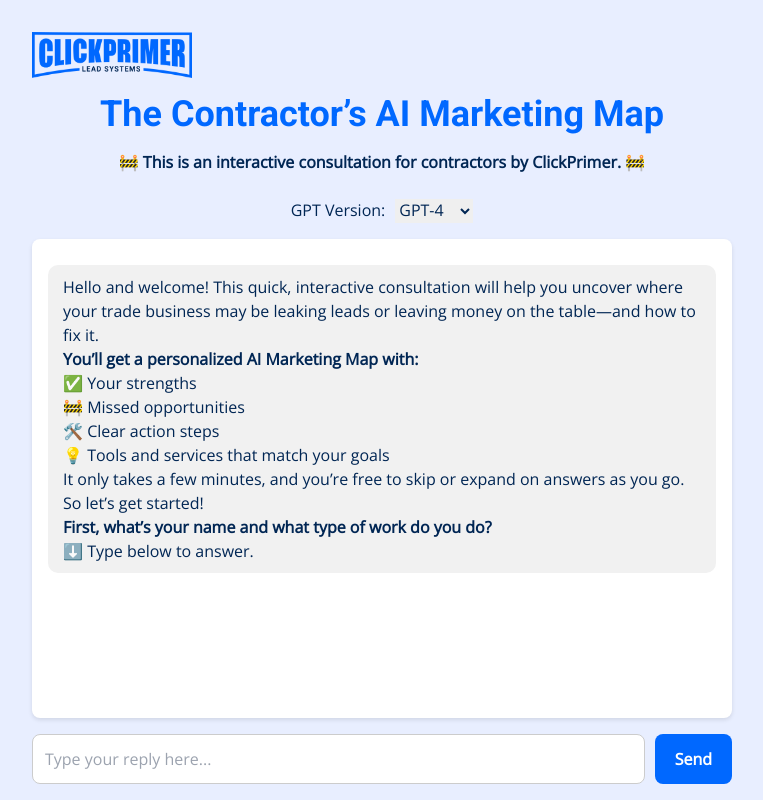
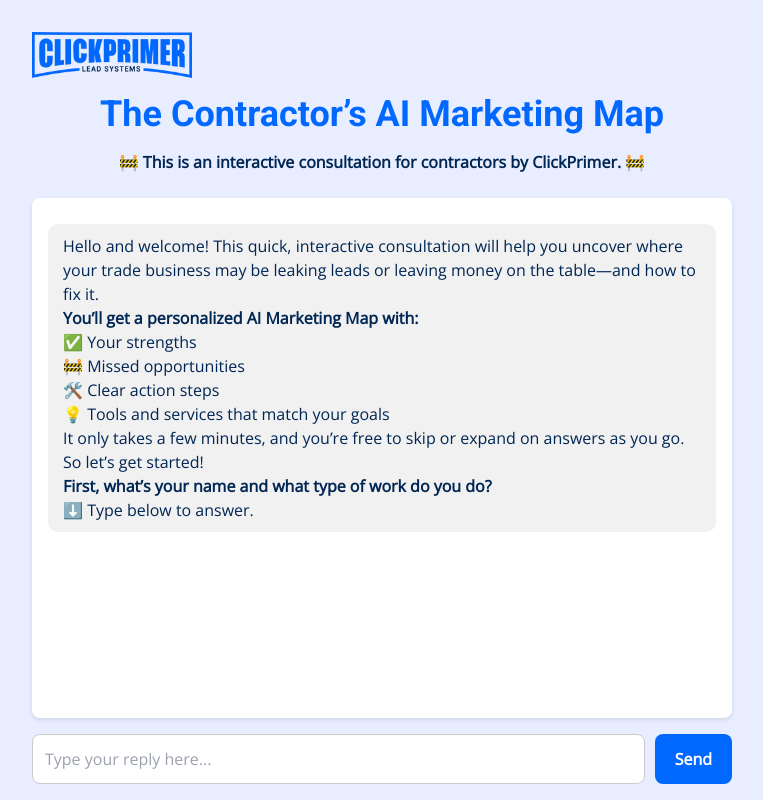
Before and after one commit to clickprimer/contractor-growth-map, a Next.js app: page / in a window 1280 px wide. Shown: the whole page, without its empty margins (258-1021 px from the left). Built offline with nearby package versions, Linux system fonts and the light colour scheme.

Commit message:
Update index.js

```diff
--- a/pages/index.js
+++ b/pages/index.js
@@ -28,7 +28,7 @@ It only takes a few minutes, and you’re free to skip or expand on answers as y
   const latestAssistantRef = useRef(null);
   const [leadInfo, setLeadInfo] = useState({ name: '' });
   const [scrollTargetIndex, setScrollTargetIndex] = useState(null);
-  const [model, setModel] = useState('gpt-4'); // 💬 GPT model toggle
+  const model = 'gpt-3.5-turbo'; // 🔒 Locked to GPT-3.5
 
   useEffect(() => {
     if (scrollTargetIndex !== null && latestAssistantRef.current) {
@@ -158,21 +158,6 @@ It only takes a few minutes, and you’re free to skip or expand on answers as y
           }}>
             🚧 This is an interactive consultation for contractors by ClickPrimer. 🚧
           </p>
-
-          {/* ✅ GPT Model Selector */}
-          <div style={{ marginBottom: '1rem' }}>
-            <label htmlFor="model" style={{ marginRight: '10px' }}>
-              GPT Version:
-            </label>
-            <select
-              id="model"
-              value={model}
-              onChange={(e) => setModel(e.target.value)}
-            >
-              <option value="gpt-4">GPT-4</option>
-              <option value="gpt-3.5-turbo">GPT-3.5</option>
-            </select>
-          </div>
         </div>
 
         <div style={{
```
